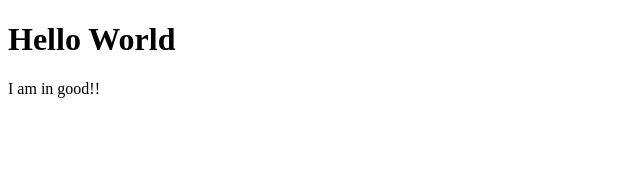
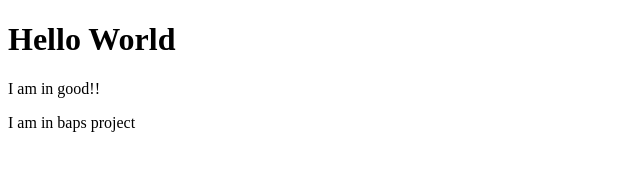
Before and after one commit to ojhavaibhav/Hello-World, a plain HTML site: page index.html in a window 1280 px wide. Shown: the whole page, without its empty margins (0-640 px from the left). Drawn offline with Linux system fonts and the light colour scheme.

Commit message:
baps project

```diff
--- a/index.html
+++ b/index.html
@@ -9,5 +9,6 @@
 <body>
     <h1>Hello World</h1>
     <p>I am in good!!</p>
+    <p>I am in baps project</p>
 </body>
 </html>
```
